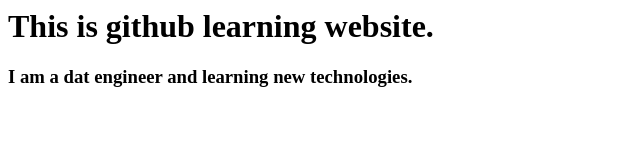
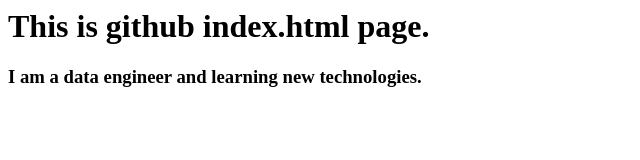
Before and after one commit to devbhandari/myportfolio, a plain HTML site: page index.html in a window 1280 px wide. Shown: the whole page, without its empty margins (0-640 px from the left). Drawn offline with Linux system fonts and the light colour scheme.

Commit message:
updating index.html

```diff
--- a/index.html
+++ b/index.html
@@ -4,8 +4,8 @@
     </head>
 <body>
     <h1>
-        This is github learning website.
+        This is github index.html page.
     </h1>
-    <h3>I am a dat engineer and learning new technologies.</h3>
+    <h3>I am a data engineer and learning new technologies.</h3>
 </body>
     </html>
```
